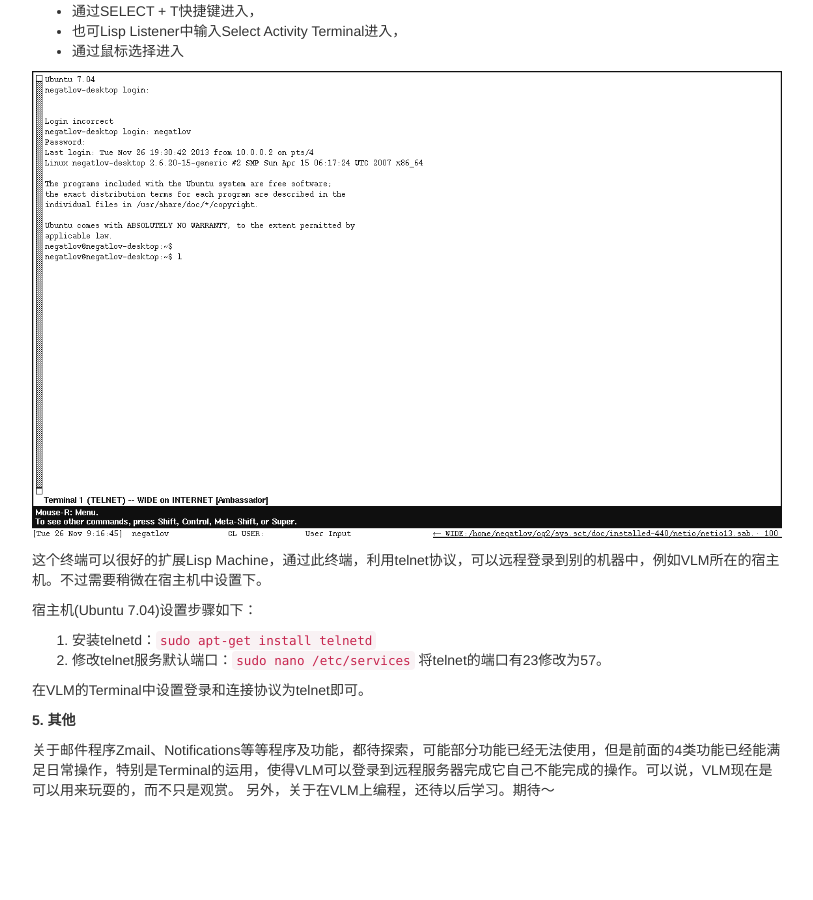
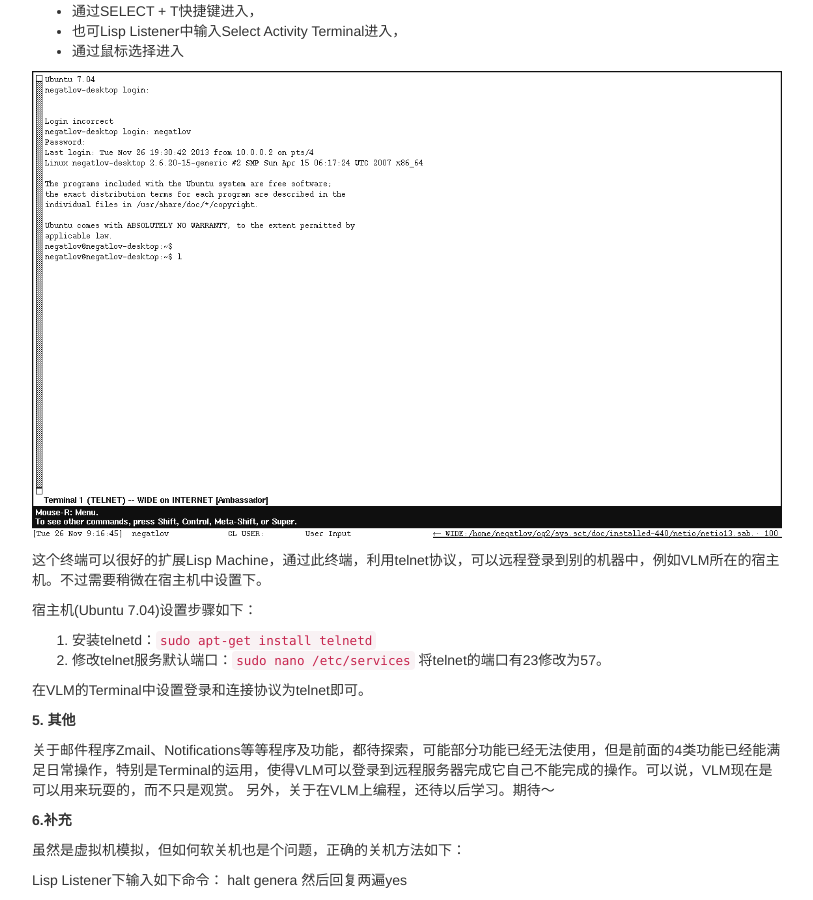
Before and after one commit to fftfyjj/blog, a Jekyll site: the page built from _posts/2013-11-26-lisp-machinevlm-with-genera-os.markdown, in a window 1280 px wide and 900 px high, scrolled down 2380 px. Shown: the whole window, without its empty margins (233-1046 px from the left). Built offline with Jekyll 4.4.1, drawn with Linux system fonts in a browser that asks for light colours; Markdown is read by kramdown in place of the engine named in the settings; before the commit the page ends 3190 px from its top, so only the background shows below that.

Commit message:
---Build site at 2013-11-26 13:33:50 UTC

```diff
--- a/_posts/2013-11-26-lisp-machinevlm-with-genera-os.markdown
+++ b/_posts/2013-11-26-lisp-machinevlm-with-genera-os.markdown
@@ -75,3 +75,11 @@ Zmacs开启方式：
 
 关于邮件程序Zmail、Notifications等等程序及功能，都待探索，可能部分功能已经无法使用，但是前面的4类功能已经能满足日常操作，特别是Terminal的运用，使得VLM可以登录到远程服务器完成它自己不能完成的操作。可以说，VLM现在是可以用来玩耍的，而不只是观赏。
 另外，关于在VLM上编程，还待以后学习。期待～
+
+**6.补充**
+
+虽然是虚拟机模拟，但如何软关机也是个问题，正确的关机方法如下：
+
+Lisp Listener下输入如下命令：
+halt genera
+然后回复两遍yes
```
